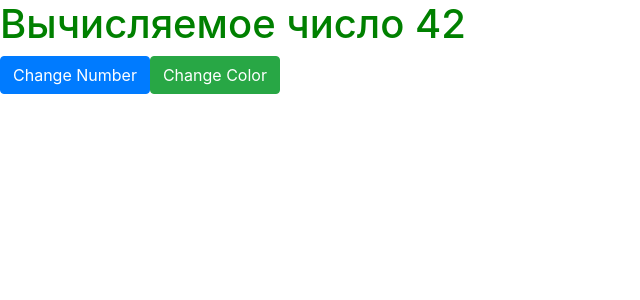
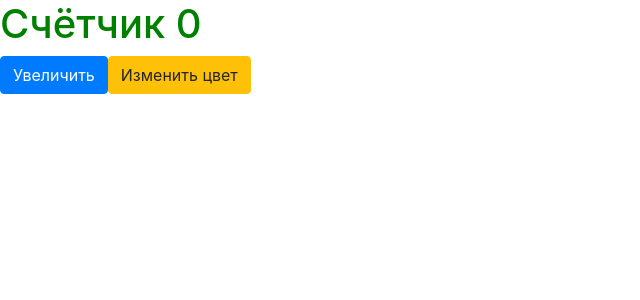
Before and after one commit to AlexandrChazov/react_hooks_examples, a React (Create React App) app: page / in a window 1280 px wide. Shown: the top 300 px of the page, without its empty margins (0-640 px from the left). Built offline with nearby package versions, Linux system fonts and the light colour scheme.

Commit message:
feat: add useCallback example

```diff
--- /dev/null
+++ b/src/examples/ItemList.jsx
@@ -0,0 +1,20 @@
+import React, {useEffect, useState} from "react";
+
+const ItemList = ({getItems}) => {
+
+  const [items, setItems] = useState([]);
+
+  useEffect(()=>{
+    const newItems = getItems();
+    setItems(newItems)
+    console.log("Oops")             // useEffect будет срабатывать только при изменении функции, а изменилась она
+  }, [getItems])              // или нет следит useCallback без него функция всегда разная (функция ни когда не
+                                    // равна сама себе)
+  return (
+      <ul>
+        {items.map((i)=><li key={i}>{i}</li>)}
+      </ul>
+  )
+}
+
+export default ItemList;
--- /dev/null
+++ b/src/examples/useCallbackExample.jsx
@@ -0,0 +1,29 @@
+import React, {useCallback, useMemo, useState} from "react";
+import ItemList from "./ItemList";
+
+const App = () => {
+
+  const [count, setCount] = useState(0);
+  const [colored, setColored] = useState(false);
+
+  const color = colored? "red" : "green"
+
+  const textStyle = useMemo(()=>({           // useMemo кеширует объекты, но не функции!
+    color: color
+  }),[color])
+
+  const generateItems = useCallback(() => {                                 // useCallback кэширует функцию, чтобы она не
+    return new Array(count).fill('').map((el, i)=>`Элемент ${i+1}`)   // равнялась самой себе и useEffect в компоненте
+  },[count])                                                                 // ItemList повторно вызываться не будет
+
+  return (
+      <div>
+        <h1 style={textStyle}>Счётчик {count}</h1>
+        <button className="btn btn-primary" onClick={()=>setCount((e)=>e+1)}>Увеличить</button>
+        <button className="btn btn-warning" onClick={()=>setColored(e=>!e)}>Изменить цвет</button>
+        <ItemList getItems={generateItems}/>
+      </div>
+  )
+}
+
+export default App;
--- a/src/index.js
+++ b/src/index.js
@@ -2,7 +2,7 @@ import React from 'react';
 import ReactDOM from 'react-dom';
 import './index.css';
 import reportWebVitals from './reportWebVitals';
-import App from './examples/useMemoExample';
+import App from './examples/useCallbackExample';
 
 ReactDOM.render(
   <React.StrictMode>
```
